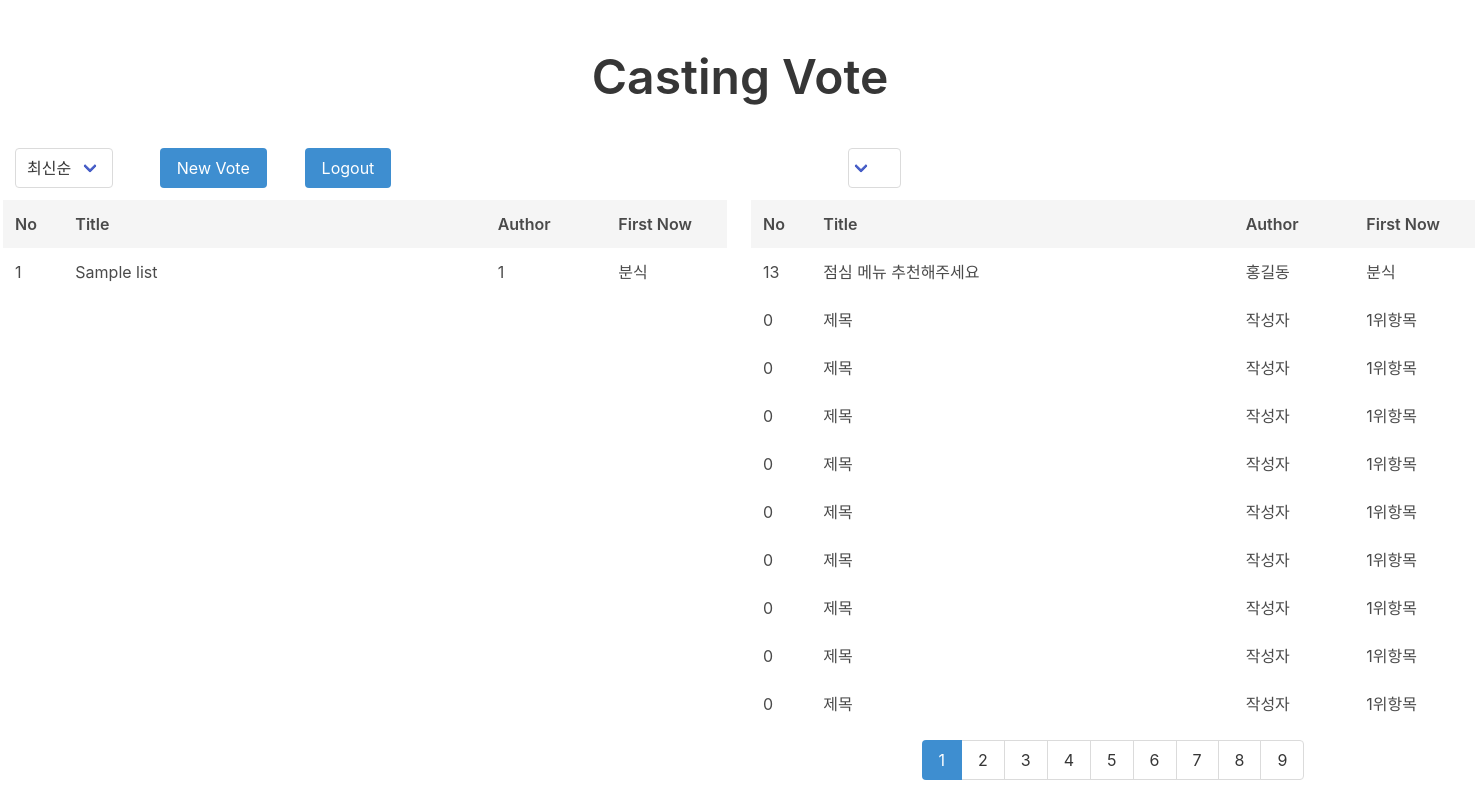
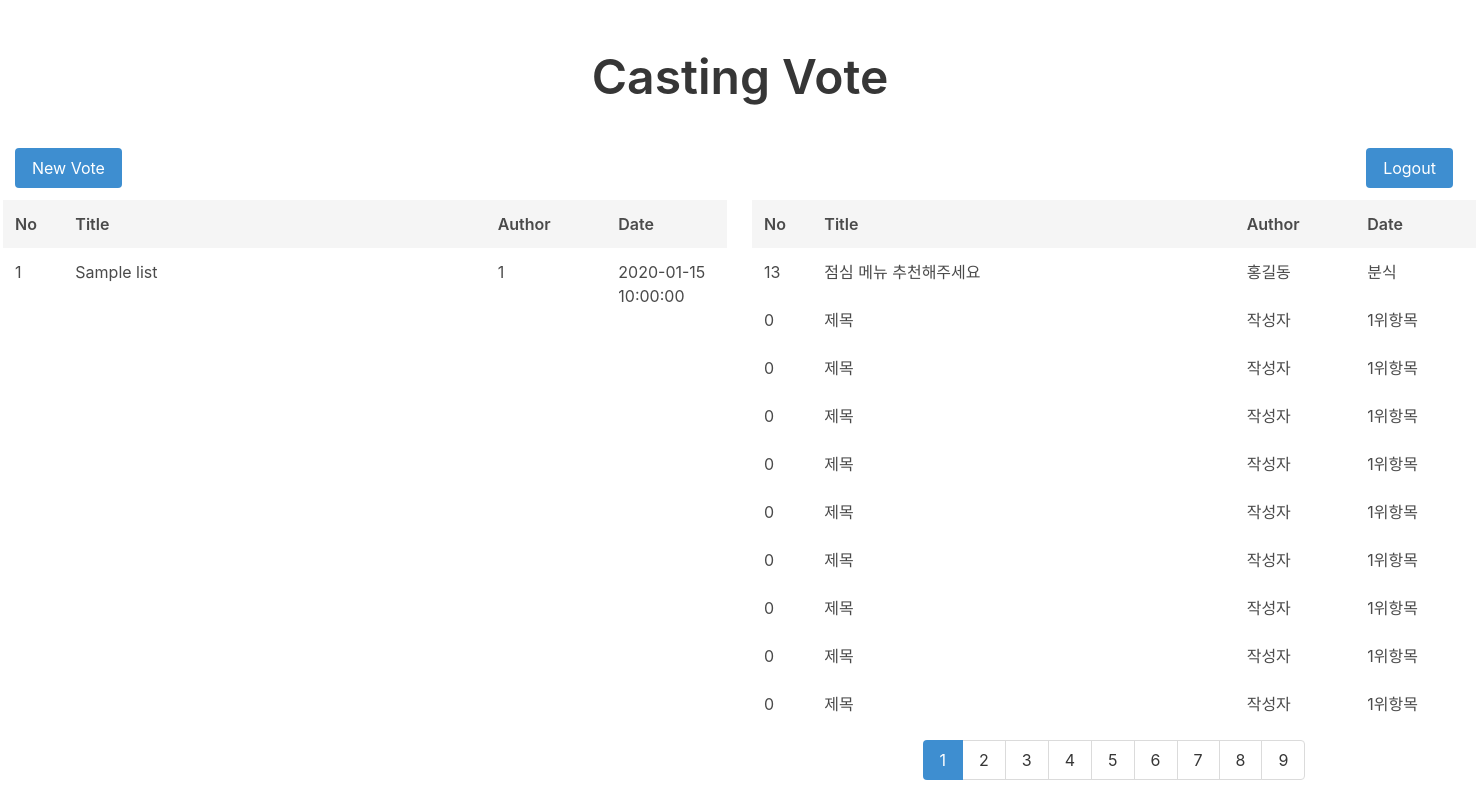
Before and after one commit to wnstn819/kraftonGallup, a Flask app: page /list in a window 1480 px wide. Run offline with Flask 3, Linux system fonts and the light colour scheme; a database or web service that is not in the repository returns one stand-in record (values such as "Sample title"); some libraries are stand-ins or nearby versions.

Commit message:
리스트 ing ( 리스트 클릭시 상세보기 이동, 정렬박스 제외, 표시항목 변경(현재1위->날짜 )

```diff
--- a/templates/list.html
+++ b/templates/list.html
@@ -76,20 +76,21 @@
             data:{"sort":sort, "vaild": 1},
             success:(res)=>{
                 console.log(res);
+                // html 태그 형성하는 위치 -> table.html (jinja template)에 구현
                 if(res['result'] == 'success'){
-                    console.log("vaild == 1 ");
-                    console.log(res['list'])
-                    list = res['list']
-                    for(i in list){
-                        console.log(i);
-                        let temp=` <div class="columns">
-                        <div class="column is-1" onclick="window.location.href='/list/vote/${list[i]['_id']}'">${list[i]['_id']}</div>
-                        <div class="column is-7">점심 메뉴 추천해주세요</div>
-                        <div class="column is-2">홍길동</div>
-                        <div class="column is-2">분식</div>
-                    </div>`
-                        $('#list-box').append(temp)
-                    }
+                    // console.log("vaild == 1 ");
+                    // console.log(res['list'])
+                    // list = res['list']
+                    // for(i in list){
+                    //     console.log(i);
+                    //     let temp=` <div class="columns">
+                    //     <div class="column is-1" onclick="window.location.href='/list/vote/${list[i]['_id']}'">${list[i]['_id']}</div>
+                    //     <div class="column is-7">점심 메뉴 추천해주세요</div>
+                    //     <div class="column is-2">홍길동</div>
+                    //     <div class="column is-2">분식</div>
+                    // </div>`
+                    //     // $('#list-box').append(temp)
+                    // }
                 }
             }
         })
@@ -136,32 +137,13 @@
 
         <!-- 정렬&버튼 row -->
         <div class="columns">
-            <div class="column">
-                <div id="list-box" style="margin:autho;width:700px;">
-                    <div class="columns">
-                        <div class="column is-one-fifth">
-                            <div class="select">
-                                <select onchange="changeSort(this)">
-                                  <option value="date">최신순</option>
-                                  <option value="createId">인기순</option>
-                                </select>
-                            </div>
-                        </div>
-                        <div class="column is-one-fifth">
-                            <div class="button is-info" onclick="window.location.href='/list/create'">New Vote</div>
-                        </div>
+            <div class="column is-1">
+                <div class="button is-info" onclick="window.location.href='/list/create'">New Vote</div>
+            </div>
 
+            <div class="column is-10"></div>
             <div class="column is-1">
                 <div class="button is-info" onClick="logout()">Logout</div>
-            </div>
-            <div class="column is-8"></div>
-            <div class="column is-1">
-                <div class="select">
-                    <select>
-                      <option>최신순</option>
-                      <option>인기순</option>
-                    </select>
-                  </div>
             </div>
         </div>
         <!-- 테이블 영역 : jinja template 처리 table.html -->
--- a/templates/table.html
+++ b/templates/table.html
@@ -7,7 +7,7 @@
                         <div class="column is-1 has-background-light has-text-weight-semibold is-size-6">No</div>
                         <div class="column is-7 has-background-light has-text-weight-semibold is-size-6">Title</div>
                         <div class="column is-2 has-background-light has-text-weight-semibold is-size-6">Author</div>
-                        <div class="column is-2 has-background-light has-text-weight-semibold is-size-6">First Now</div>
+                        <div class="column is-2 has-background-light has-text-weight-semibold is-size-6">Date</div>
                     </div>
                     <!-- {{validList}}
                     <br><br><br><br>
@@ -15,76 +15,17 @@
                     <br><br><br><br>
                     {{validList[0]["title"]}} -->
 
+                    <!-- 페이징 없이 전체표시 -->
                     {% for vote in validList %}
-                    <div class="columns">
-                        <!-- <div class="column is-full">{{vote}}</div> -->
+                    <div class="columns" onclick="window.location.href='/list/vote/{{vote["_id"]}}'">
                         <div class="column is-1">{{vote["_id"]}}</div>
-                        <div class="column is-7">{{vote["title"]}}</div>
-                        <div class="column is-2">{{vote["createID"]}}</div>
-                        <div class="column is-2">분식</div>
+                        <div class="column is-7" >{{vote["title"]}}</div>
+                        <div class="column is-2">{{vote["createId"]}}</div>
+                        <div class="column is-2">{{vote["date"]}}</div>
                     </div>
                     {% endfor%}
-<!--
-                    <div class="columns">
-                        <div class="column is-1">13</div>
-                        <div class="column is-7">점심 메뉴 추천해주세요</div>
-                        <div class="column is-2">홍길동</div>
-                        <div class="column is-2">분식</div>
-                    </div>
-                    <div class="columns">
-                        <div class="column is-1">0</div>
-                        <div class="column is-7">제목</div>
-                        <div class="column is-2">작성자</div>
-                        <div class="column is-2">1위항목</div>
-                    </div>
-                    <div class="columns">
-                        <div class="column is-1">0</div>
-                        <div class="column is-7">제목</div>
-                        <div class="column is-2">작성자</div>
-                        <div class="column is-2">1위항목</div>
-                    </div>
-                    <div class="columns">
-                        <div class="column is-1">0</div>
-                        <div class="column is-7">제목</div>
-                        <div class="column is-2">작성자</div>
-                        <div class="column is-2">1위항목</div>
-                    </div>
-                    <div class="columns">
-                        <div class="column is-1">0</div>
-                        <div class="column is-7">제목</div>
-                        <div class="column is-2">작성자</div>
-                        <div class="column is-2">1위항목</div>
-                    </div>
-                    <div class="columns">
-                        <div class="column is-1">0</div>
-                        <div class="column is-7">제목</div>
-                        <div class="column is-2">작성자</div>
-                        <div class="column is-2">1위항목</div>
-                    </div>
-                    <div class="columns">
-                        <div class="column is-1">0</div>
-                        <div class="column is-7">제목</div>
-                        <div class="column is-2">작성자</div>
-                        <div class="column is-2">1위항목</div>
-                    </div>
-                    <div class="columns">
-                        <div class="column is-1">0</div>
-                        <div class="column is-7">제목</div>
-                        <div class="column is-2">작성자</div>
-                        <div class="column is-2">1위항목</div>
-                    </div>
-                    <div class="columns">
-                        <div class="column is-1">0</div>
-                        <div class="column is-7">제목</div>
-                        <div class="column is-2">작성자</div>
-                        <div class="column is-2">1위항목</div>
-                    </div>
-                    <div class="columns">
-                        <div class="column is-1">0</div>
-                        <div class="column is-7">제목</div>
-                        <div class="column is-2">작성자</div>
-                        <div class="column is-2">1위항목</div>
-                    </div>
+                    <!-- 버튼 껍데기 -->
+                    <!--
                     <div class="columns">
                         <div class="column is-full">
                             <div class="buttons has-addons is-centered">
@@ -99,7 +40,8 @@
                                 <button class="button">9</button>
                             </div>
                         </div>
-                    </div> -->
+                    </div>
+                    -->
                 </div>
             </div>
 
@@ -114,7 +56,7 @@
                         <div class="column is-1 has-background-light has-text-weight-semibold is-size-6">No</div>
                         <div class="column is-7 has-background-light has-text-weight-semibold is-size-6">Title</div>
                         <div class="column is-2 has-background-light has-text-weight-semibold is-size-6">Author</div>
-                        <div class="column is-2 has-background-light has-text-weight-semibold is-size-6">First Now</div>
+                        <div class="column is-2 has-background-light has-text-weight-semibold is-size-6">Date</div>
                     </div>
                     <div class="columns">
                         <div class="column is-1">13</div>
```
